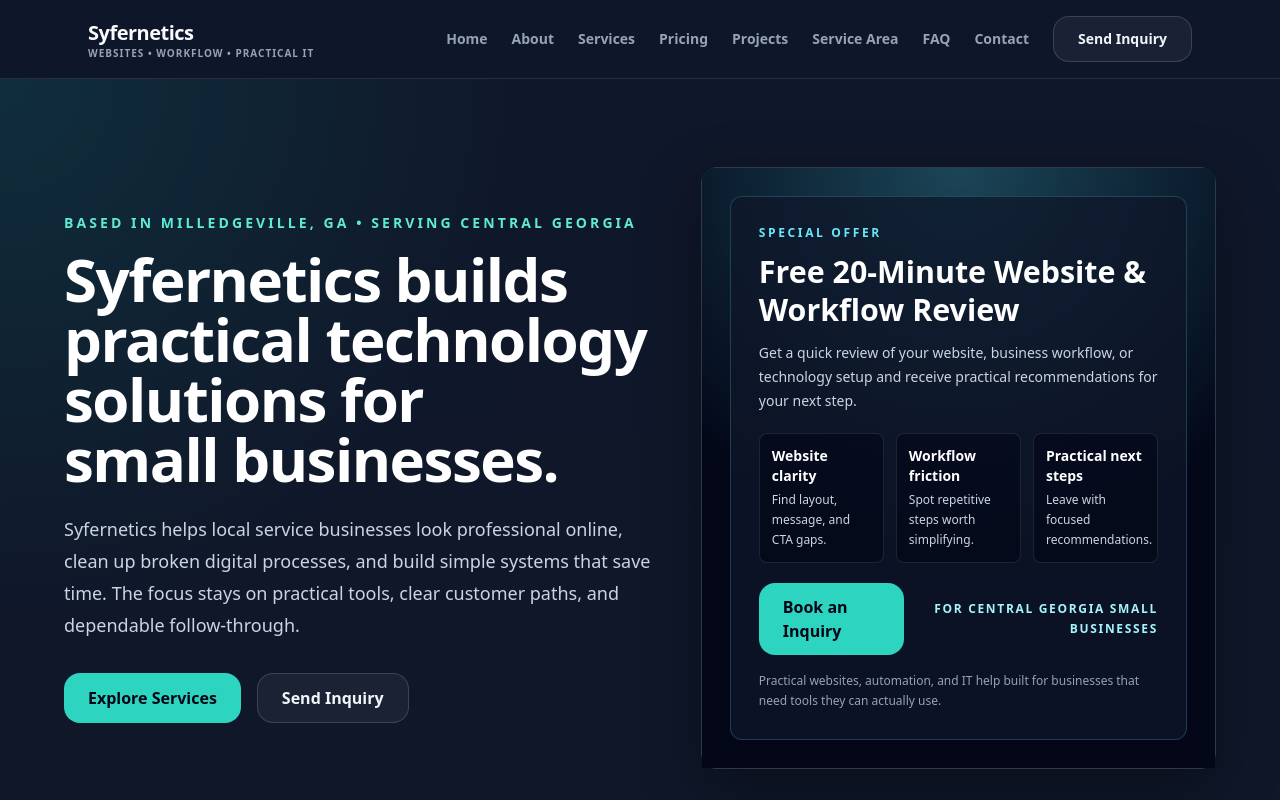
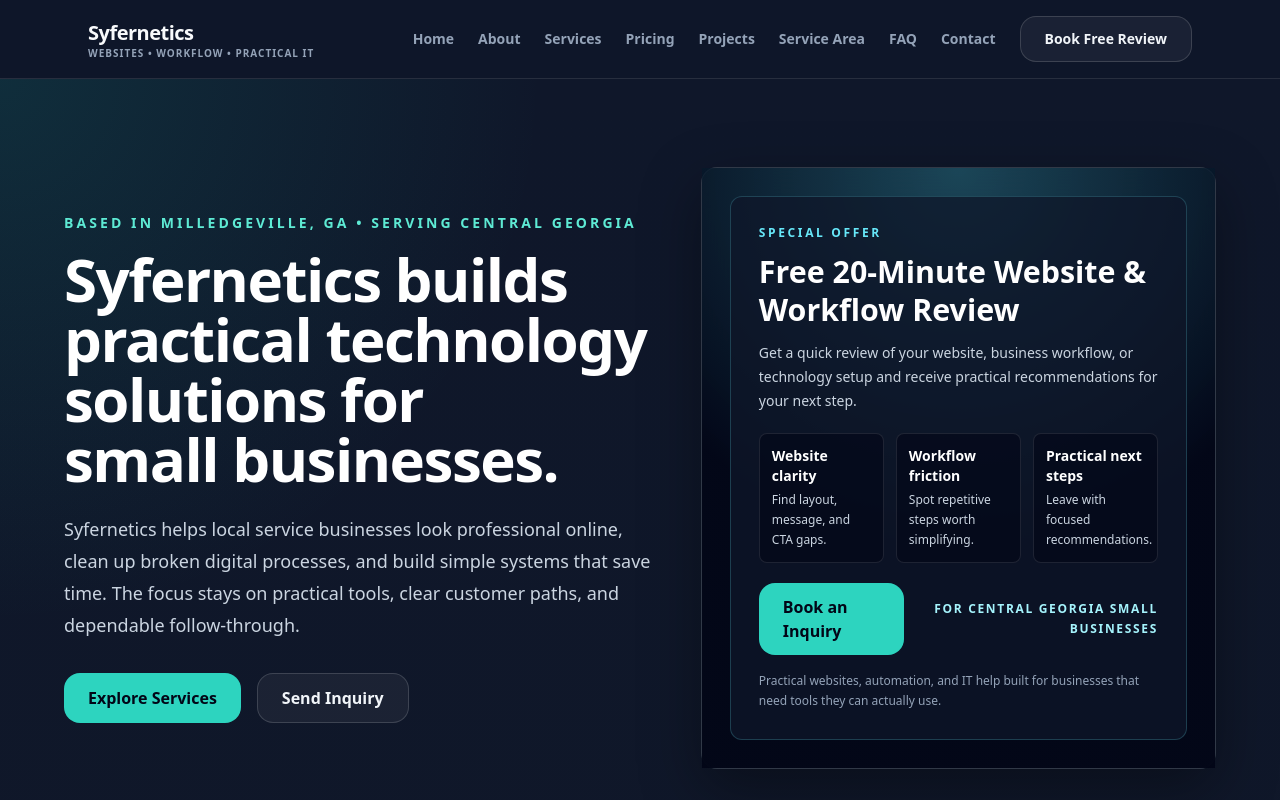
Before and after one commit to otiseduncan/Syfernetics-Home, a Next.js app: page / in a window 1280 px wide. Shown: the top 800 px of the page. Built offline with nearby package versions, Linux system fonts and the light colour scheme.

Commit message:
strengthen primary contact cta

```diff
--- a/components/Header.tsx
+++ b/components/Header.tsx
@@ -40,7 +40,7 @@
             href="/contact"
             className={`${getButtonClassName('secondary')} px-4 py-2 text-sm`}
           >
-            Send Inquiry
+            Book Free Review
           </Link>
         </div>
       </nav>
@@ -58,6 +58,13 @@
                 {link.label}
               </Link>
             ))}
+            <Link
+              href="/contact"
+              className={`${getButtonClassName('secondary')} justify-center px-4 py-3 text-sm`}
+              onClick={() => setOpen(false)}
+            >
+              Book Free Review
+            </Link>
           </div>
         </div>
       )}
```
